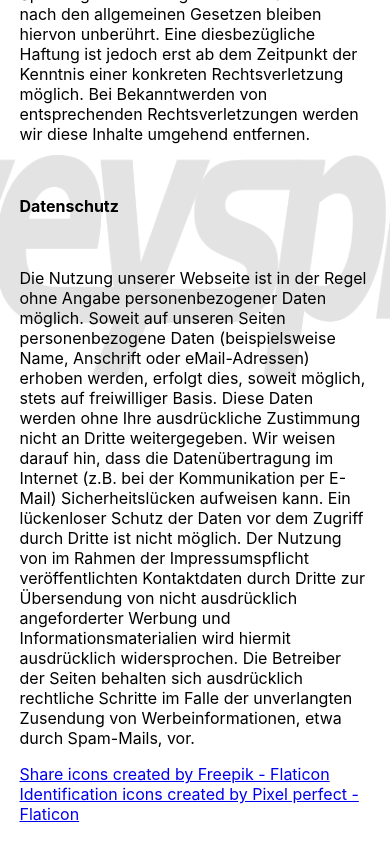
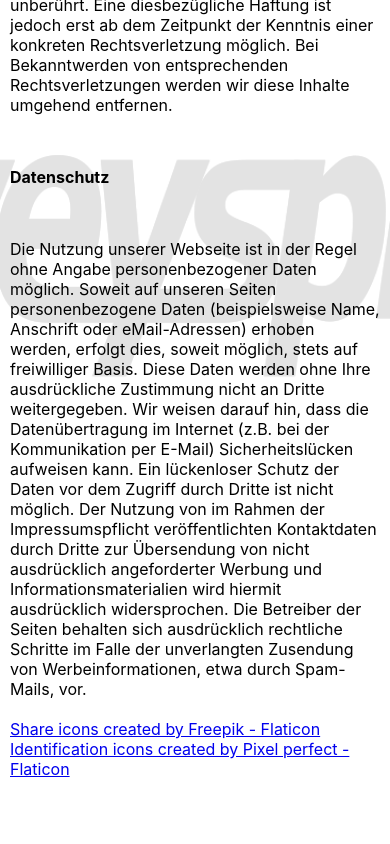
Before and after one commit to SirSimon04/SurveySphere, a React (Create React App) app in the folder client/surveysphere/: page /impressum in a window 390 px wide. Shown: the part 1045-1889 px from the top of the page. After the commit the page ends 1834 px from the top, so only its background shows below. Built offline with nearby package versions, Linux system fonts and the light colour scheme.

Commit message:
Impressum page responsive

```diff
--- a/client/surveysphere/src/pages/ImpressumPage/ImpressumPage.css
+++ b/client/surveysphere/src/pages/ImpressumPage/ImpressumPage.css
@@ -1,9 +1,21 @@
 .impressum-container {
     padding: 5%;
-}
+    max-width: 800px;
+    margin: 0 auto;
+  }
 
-#backButtonDiv {
+  #linkSection {
+    margin-top: 20px;
+  }
+
+  #backButtonDiv {
     position: fixed;
     bottom: 20px;
     right: 20px;
-}
+  }
+
+  @media (max-width: 768px) {
+    .impressum-container {
+      padding: 10px;
+    }
+  }
```
